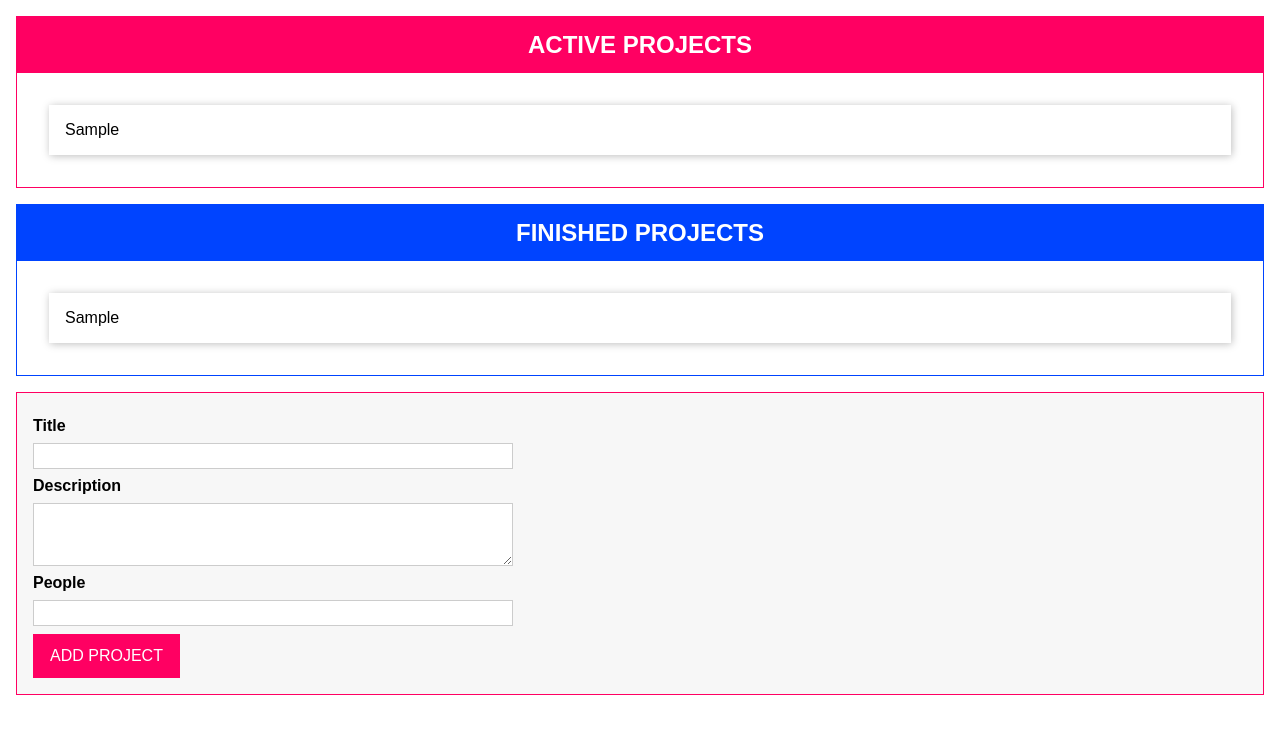
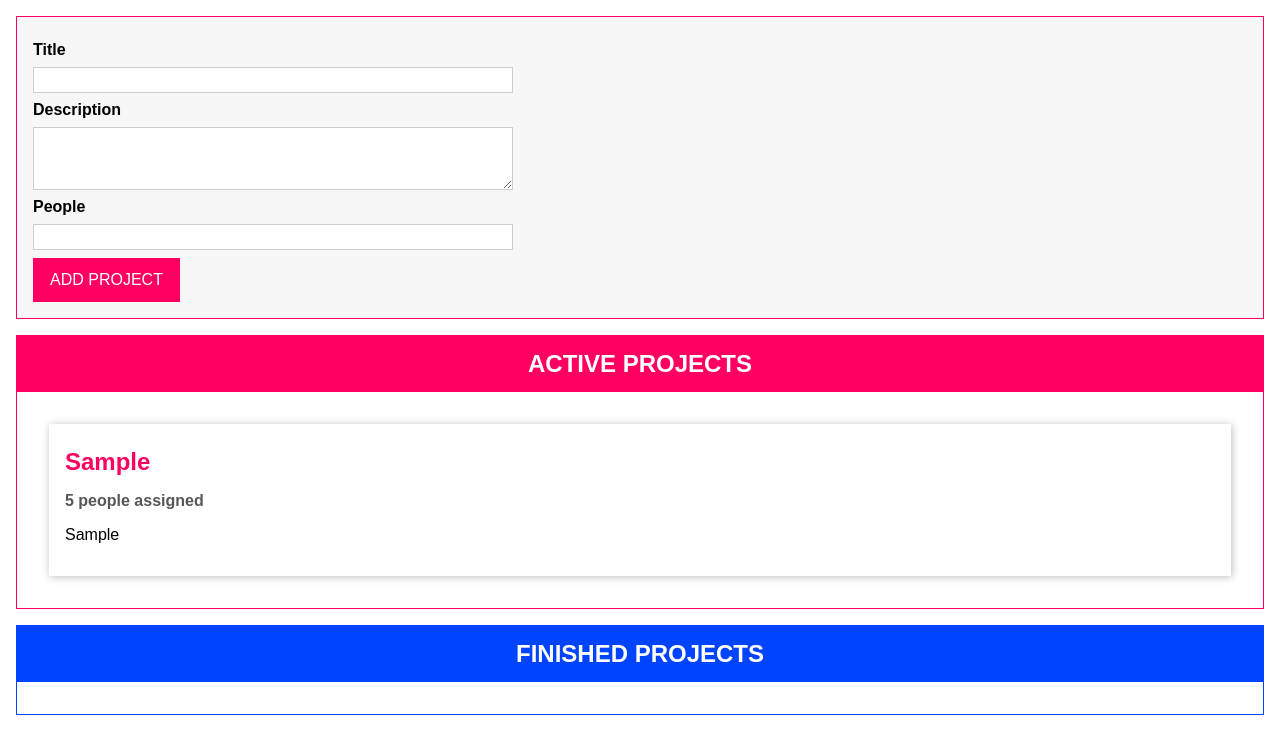
Before and after one commit to rixong/TypeScript-project-manager, a website with bundled scripts: page index.html in a window 1280 px wide. Both pictures are taken after typing "Sample", "Sample", "5" into the empty fields and a click on the button "ADD PROJECT". Built offline with nearby package versions, Linux system fonts and the light colour scheme.

Commit message:
set up item class and methods

```diff
--- a/index.html
+++ b/index.html
@@ -29,7 +29,11 @@
     </template>
 
     <template id="single-project">
-      <li></li>
+      <li>
+        <h2></h2>
+        <h3></h3>
+        <p></p>
+      </li>
     </template>
 
     <template id="project-list">
--- a/src/app.ts
+++ b/src/app.ts
@@ -1,39 +1,60 @@
+/// PROJECT TYPE
 
-class ProjectState {
-  private listeners: any[] = []
-  private projects: any[] = [];
+enum ProjectStatus { Active, Finished };
+
+class Project {
+  constructor(
+    public id: string,
+    public title: string,
+    public description: string,
+    public people: number,
+    public status: ProjectStatus
+  ) { }
+}
+
+
+///STATE
+type Listener<T> = (items: T[]) => void;
+
+class State<T> {
+  protected listeners: Listener<T>[] = [];
+
+  addListener(listenerFn: Listener<T>) {
+    this.listeners.push(listenerFn)
+  }
+}
+
+/// PROJECT STATE MANAGEMENT
+
+class ProjectState extends State<Project>{
+  private projects: Project[] = [];
   private static instance: ProjectState;
 
-  constructor() {
-
+  private constructor() {
+    super()
   }
-// Makes sure there is one and only one instance (a singleton!)
+  // Makes sure there is one and only one instance (a singleton!)
   static getInstance() {
-    if(this.instance){
+    if (this.instance) {
       return this.instance;
     } else {
       return this.instance = new ProjectState;
     }
   }
 
-  addProject(title: string, description: string, people: number) {
-    const newProject = {
-      id: Math.random().toString,
+  addProject(title: string, description: string, numOfPeople: number) {
+    const newProject = new Project(
+      Math.random().toString(),
       title,
       description,
-      people
-    };
+      numOfPeople,
+      ProjectStatus.Active
+    );
     this.projects.push(newProject);
-    for(const listenerFn of this.listeners){
+    for (const listenerFn of this.listeners) {
       listenerFn(this.projects.slice());
     }
   }
-
-  addListener(listenerFn: Function) {
-    this.listeners.push(listenerFn)
-  }
-
-
 }
 
 const projectState = ProjectState.getInstance();
@@ -93,81 +114,145 @@ function Autobind(_: any, _2: string, descriptor: PropertyDescriptor) {
 }
 
 
-//PROJECT LIST
+// PROJECT COMPONENT class name {
 
-class ProjectList {
+abstract class Component<T extends HTMLElement, U extends HTMLElement> {
   templateElement: HTMLTemplateElement;
-  hostElement: HTMLDivElement;
-  element: HTMLElement;
-  assignedProjects: any[];
+  hostElement: T;
+  element: U;
 
-  constructor(private type: 'active' | 'finished') {
+  constructor(
+    templateId: string,
+    hostId: string,
+    insertAtStart: boolean,
+    newElementId?: string
+  ) {
+    this.templateElement = document.getElementById(templateId) as HTMLTemplateElement;
+    this.hostElement = document.getElementById(hostId) as T;
+    const importedNode = document.importNode(this.templateElement.content, true);
+    this.element = importedNode.firstElementChild as U;
+    if (newElementId) {
+      this.element.id = newElementId;
+    }
+    this.attach(insertAtStart);
+  }
 
-    this.templateElement = document.getElementById(
-      'project-list'
-    )! as HTMLTemplateElement;  //gets the template
-    this.hostElement = document.getElementById('app')! as HTMLDivElement; //gets the app container
-    this.assignedProjects = [];
-    const importedNode = document.importNode(this.templateElement.content, true);
-    this.element = importedNode.firstElementChild as HTMLElement;
-    this.element.id = `${this.type}-projects`;
+  private attach(insertAtBeginning: boolean) {
 
-    projectState.addListener((projects: any[]) => {
-      this.assignedProjects = projects;
-      this.renderProjects();
-    });
+    if (insertAtBeginning) {
+      this.hostElement.insertAdjacentElement('afterbegin', this.element);
+    } else {
+      this.hostElement.insertAdjacentElement('beforeend', this.element);
+    }
+  }
 
-    this.attach();
+  abstract configure(): void
+  abstract renderContent(): void
+
+}
+
+//PROJECT ITEM
+
+class ProjectItem extends Component<HTMLUListElement, HTMLLIElement>{
+  private curProject: Project;
+
+  get persons(){
+    if(this.curProject.people > 1){
+      return 'people';
+    } else {
+      return 'person';
+    }
+  }
+
+  constructor(hostId: string, curProject: Project) {
+    super('single-project', hostId, false, curProject.id)
+    this.curProject = curProject;
+
+    this.configure();
     this.renderContent();
   }
 
-  private renderProjects(){
-    // console.log(this.assignedProjects);
-    const listEl = document.getElementById(`${this.type}-projects-list`)! as HTMLUListElement;
-    listEl.innerHTML = '';
-    for (const prjItem of this.assignedProjects) {
-      const listItem = document.createElement('li');
-      listItem.textContent = prjItem.title;
-      listEl.appendChild(listItem);
-    }
+  renderContent() {
+    this.element.querySelector('h2')!.textContent = this.curProject.title;
+    this.element.querySelector('h3')!.textContent =
+      `${this.curProject.people.toString()} ${this.persons} assigned`;
+    this.element.querySelector('p')!.textContent = this.curProject.description;
+  }
+  configure() {
   }
 
-  private renderContent() {
+
+}
+
+
+//PROJECT LIST
+
+class ProjectList extends Component<HTMLDivElement, HTMLElement> {
+
+  assignedProjects: Project[];
+
+  constructor(private type: 'active' | 'finished') {
+    super('project-list', 'app', false, `${type}-projects`)
+    this.assignedProjects = [];
+
+    this.configure();
+    this.renderContent();
+  }
+
+  renderContent() {
     const listId = `${this.type}-projects-list`
     this.element.querySelector('ul')!.id = listId;
     this.element.querySelector('h2')!.textContent = `${this.type.toUpperCase()} PROJECTS`;
   }
 
-  private attach() {
-    this.hostElement.insertAdjacentElement('afterbegin', this.element);
+  configure() {
+    projectState.addListener((projects: Project[]) => {
+      const relevantProjects = projects.filter(prj => {
+        if (this.type === 'active') {
+          return prj.status === ProjectStatus.Active;
+        } else {
+          return prj.status === ProjectStatus.Finished;
+        }
+      });
+      this.assignedProjects = relevantProjects;
+      this.renderProjects();
+    });
+  }
+
+  private renderProjects() {
+    const listEl = document.getElementById(
+      `${this.type}-projects-list`
+      )! as HTMLUListElement;
+    listEl.innerHTML = '';
+    for (const prjItem of this.assignedProjects){
+      new ProjectItem(this.element.querySelector('ul')!.id, prjItem);
+    }
   }
 }
 
 //PROJECT INPUT
 
-class ProjectInput {
-  templateElement: HTMLTemplateElement;
-  hostElement: HTMLDivElement;
-  element: HTMLFormElement;
+class ProjectInput extends Component<HTMLDivElement, HTMLFormElement>{
   titleInputElement: HTMLInputElement;
   descriptionInputElement: HTMLInputElement;
   peopleInputElement: HTMLInputElement;
 
   constructor() {
-    this.templateElement = document.getElementById('project-input')! as HTMLTemplateElement;  //gets the template
-    this.hostElement = document.getElementById('app')! as HTMLDivElement; //gets the app container
-
-    const importedNode = document.importNode(this.templateElement.content, true); //clones the template
-    this.element = importedNode.firstElementChild as HTMLFormElement; //strips the form from template clone
-    this.element.id = 'user-input';
+    super('project-input', 'app', true, 'user-input')
 
     this.titleInputElement = this.element.querySelector('#title') as HTMLInputElement;
     this.descriptionInputElement = this.element.querySelector('#description') as HTMLInputElement;
     this.peopleInputElement = this.element.querySelector('#people') as HTMLInputElement;
 
     this.configure();
-    this.attach();
   }
+
+  configure() {
+    // this.element.addEventListener('submit', this.submitHandler.bind(this))
+    this.element.addEventListener('submit', this.submitHandler) //use autobind to accomplish binding this.
+  };
+
+  renderContent() { };
 
   private gatherUserInput(): [string, string, number] | void {
     const enteredTitle = this.titleInputElement.value;
@@ -219,19 +304,10 @@ class ProjectInput {
       projectState.addProject(title, description, people);
       this.clearInputs();
     }
-  }
-
-  private configure() {
-    // this.element.addEventListener('submit', this.submitHandler.bind(this))
-    this.element.addEventListener('submit', this.submitHandler) //use autobind to accomplish binding this.
-  }
-
-  private attach() {
-    this.hostElement.insertAdjacentElement('afterbegin', this.element);  //add the html to app container
-  }
+  };
 }
 
 
+const activePrjList = new ProjectList('active');
+const finishedPrjList = new ProjectList('finished');
 const prjInput = new ProjectInput();
-const finishedPrjList = new ProjectList('finished');
-const activePrjList = new ProjectList('active');
```
